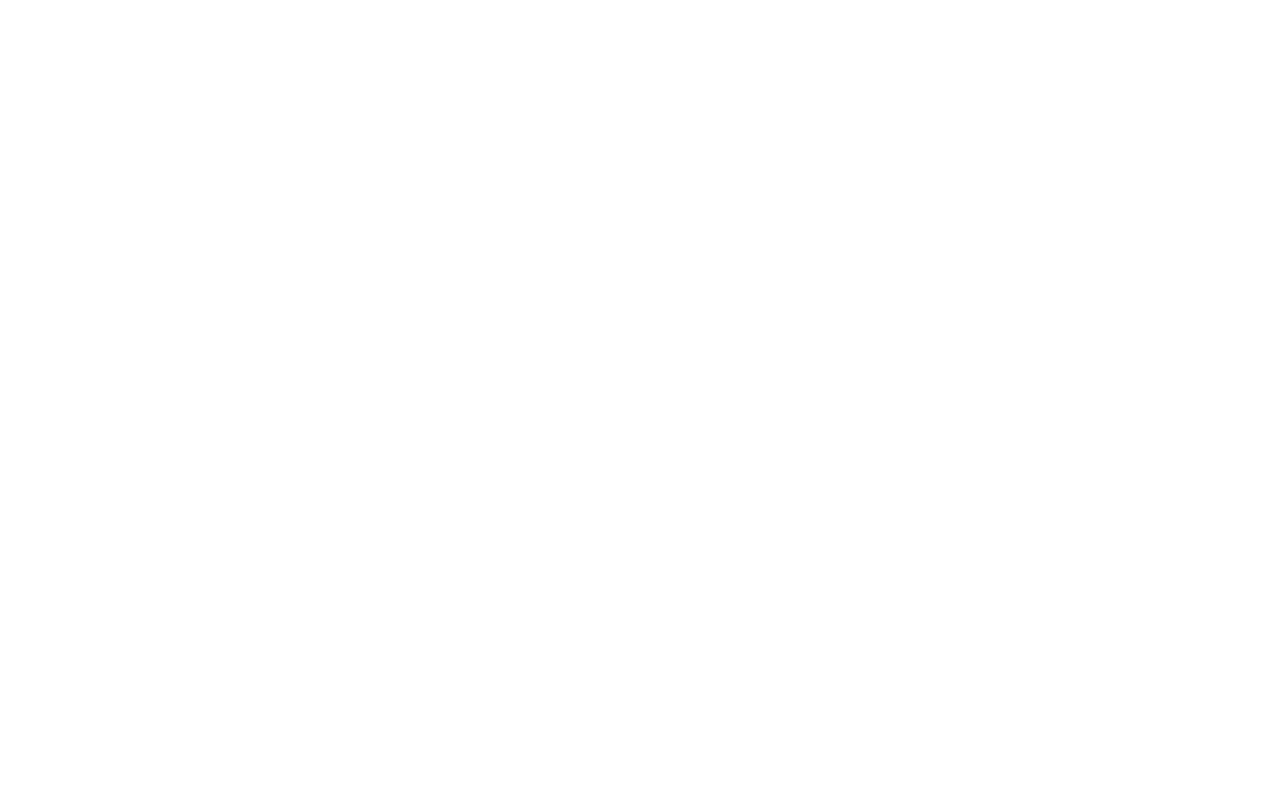
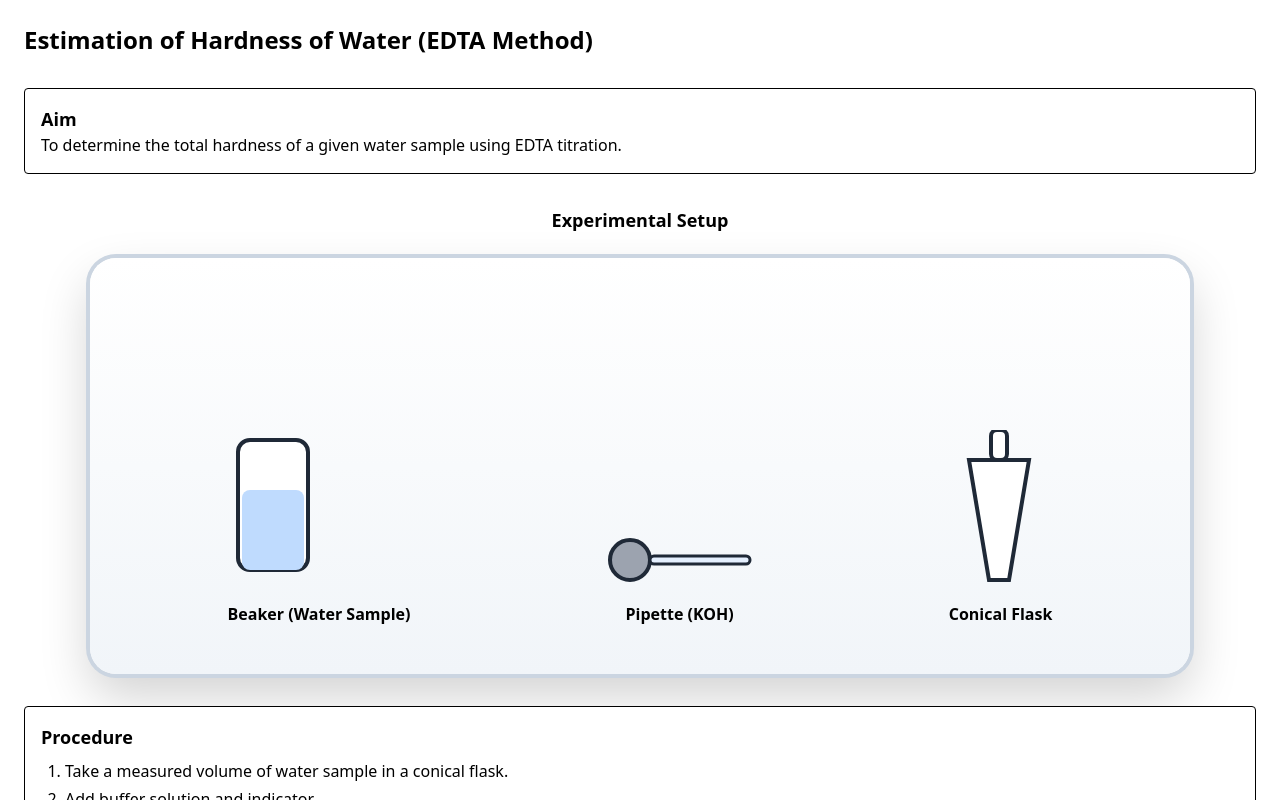
Before and after one commit to Praful-B/home-lab, a React (Vite) app in the folder home-lab/: page /chemistry/electrolysis in a window 1280 px wide. Before the commit this address had no page. Shown: the top 800 px of the page. Built offline with nearby package versions, Linux system fonts and the light colour scheme.

Commit message:
electrolysis (finished) no style

```diff
--- a/home-lab/src/App.tsx
+++ b/home-lab/src/App.tsx
@@ -10,6 +10,7 @@
 import Magnetism from "../src/features/physics/pages/Magnetism.tsx";
 import ProjectileMotion from "../src/features/physics/pages/ProjectileMotion";
 import MirrorsAndLenses from "../src/features/physics/pages/MirrorsAndLenses";
+import ElectrolysisExperiment from "./features/chemistry/pages/ElectrolysisExperiment";
 
 function App() {
   return (
@@ -20,17 +21,12 @@
       <Route path="/physicsHome/Magnetism" element={<Magnetism />} />
 
       <Route path="/chemistryHome" element={<ChemistryHome />} />
-      <Route
-        path="/chemistryHome/acid-value"
-        element={<AcidValueExperiment />}
-      />
-      <Route
-        path="/chemistryHome/HardnessExperiment"
-        element={<HardnessExperiment />}
-      />
+      <Route path="/chemistryHome/acid-value" element={<AcidValueExperiment />}/>
+      <Route path="/chemistryHome/HardnessExperiment" element={<HardnessExperiment />}/>
         <Route path="/chemistryHome/distillation" element={<DistillationExperiment/>}/>
       <Route path="/physicsHome/projectile-motion" element={<ProjectileMotion />} />
       <Route path="/physicsHome/mirrors-lenses" element={<MirrorsAndLenses />} />
+        <Route path="/chemistry/electrolysis" element={<ElectrolysisExperiment />}/>
 
     </Routes>
   );
--- /dev/null
+++ b/home-lab/src/features/chemistry/pages/ElectrolysisExperiment.tsx
@@ -0,0 +1,143 @@
+export default function HardnessExperiment() {
+    return (
+        <div className="p-6 space-y-8">
+            {/* TITLE */}
+            <h1 className="text-2xl font-bold">
+                Estimation of Hardness of Water (EDTA Method)
+            </h1>
+
+            {/* AIM */}
+            <section className="bg-white p-4 border rounded">
+                <h2 className="font-semibold text-lg">Aim</h2>
+                <p>
+                    To determine the total hardness of a given water sample using
+                    EDTA titration.
+                </p>
+            </section>
+
+            {/* EXPERIMENTAL SETUP */}
+            <section>
+                <h2 className="text-lg font-semibold mb-6 text-center">
+                    Experimental Setup
+                </h2>
+
+                {/* MAIN CARD – THIS IS WHERE SHADOW IS APPLIED */}
+                <div
+                    style={{
+                        margin: "0 auto",
+                        maxWidth: "1100px",
+                        borderRadius: "26px",
+                        background: "linear-gradient(180deg, #ffffff, #f1f5f9)",
+                        padding: "48px",
+                        boxShadow: `
+              0 0 0 4px #cbd5e1,
+              0 22px 50px rgba(0, 0, 0, 0.18)
+            `,
+                    }}
+                >
+                    {/* APPARATUS */}
+                    <div className="relative flex justify-around items-end h-[320px]">
+                        {/* BEAKER */}
+                        <div className="text-center">
+                            <svg width="90" height="160">
+                                <rect
+                                    x="10"
+                                    y="10"
+                                    width="70"
+                                    height="130"
+                                    rx="12"
+                                    fill="white"
+                                    stroke="#1f2937"
+                                    strokeWidth="4"
+                                />
+                                <rect
+                                    x="14"
+                                    y="60"
+                                    width="62"
+                                    height="80"
+                                    rx="8"
+                                    fill="#bfdbfe"
+                                />
+                            </svg>
+                            <div className="mt-3 font-semibold">
+                                Beaker (Water Sample)
+                            </div>
+                        </div>
+
+                        {/* PIPETTE */}
+                        <div className="text-center">
+                            <svg width="180" height="60">
+                                <circle
+                                    cx="40"
+                                    cy="30"
+                                    r="20"
+                                    fill="#9ca3af"
+                                    stroke="#1f2937"
+                                    strokeWidth="4"
+                                />
+                                <rect
+                                    x="60"
+                                    y="26"
+                                    width="100"
+                                    height="8"
+                                    rx="4"
+                                    fill="#e5f0ff"
+                                    stroke="#1f2937"
+                                    strokeWidth="3"
+                                />
+                            </svg>
+                            <div className="mt-3 font-semibold">
+                                Pipette (KOH)
+                            </div>
+                        </div>
+
+                        {/* CONICAL FLASK */}
+                        <div className="text-center">
+                            <svg width="100" height="160">
+                                <rect
+                                    x="42"
+                                    y="0"
+                                    width="16"
+                                    height="30"
+                                    rx="6"
+                                    fill="white"
+                                    stroke="#1f2937"
+                                    strokeWidth="4"
+                                />
+                                <polygon
+                                    points="20,30 80,30 60,150 40,150"
+                                    fill="white"
+                                    stroke="#1f2937"
+                                    strokeWidth="4"
+                                />
+                            </svg>
+                            <div className="mt-3 font-semibold">
+                                Conical Flask
+                            </div>
+                        </div>
+                    </div>
+                </div>
+            </section>
+
+            {/* PROCEDURE */}
+            <section className="bg-white p-4 border rounded">
+                <h2 className="font-semibold text-lg">Procedure</h2>
+                <ol className="list-decimal ml-6 mt-2 space-y-1">
+                    <li>Take a measured volume of water sample in a conical flask.</li>
+                    <li>Add buffer solution and indicator.</li>
+                    <li>Titrate with EDTA solution.</li>
+                    <li>Note the color change at the end point.</li>
+                </ol>
+            </section>
+
+            {/* RESULT */}
+            <section className="bg-green-50 p-4 border rounded max-w-xl">
+                <h2 className="font-semibold text-lg">Result</h2>
+                <p>
+                    The hardness of the given water sample was determined using
+                    EDTA titration.
+                </p>
+            </section>
+        </div>
+    );
+}
```
